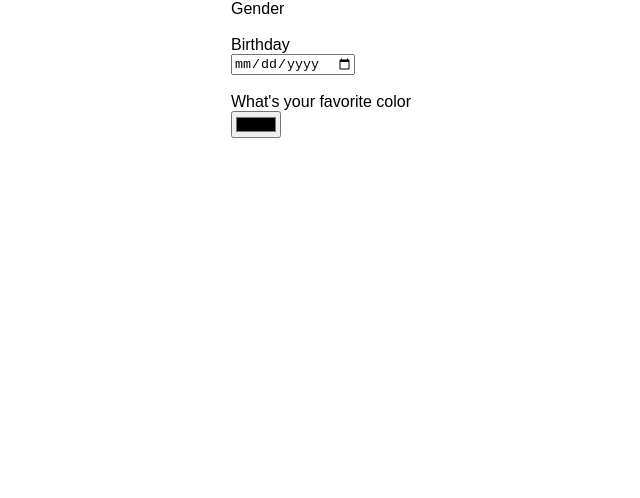
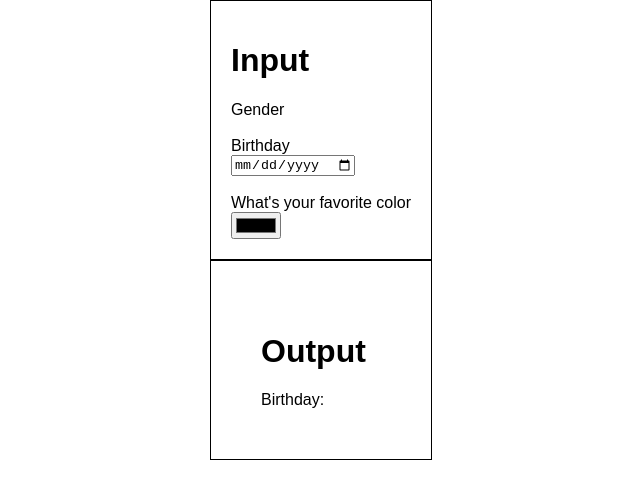
Before and after one commit to landonwjohnson/application-form-test, a React (Create React App) app: page / in a window 1280 px wide. Shown: the top 498 px of the page, without its empty margins (319-959 px from the left). Built offline with nearby package versions, Linux system fonts and the light colour scheme.

Commit message:
added output box for testing

```diff
--- a/src/App.css
+++ b/src/App.css
@@ -28,3 +28,13 @@
   from { transform: rotate(0deg); }
   to { transform: rotate(360deg); }
 }
+
+.input {
+  border: solid 1px black;
+  padding: 20px;
+}
+
+.output {
+  border: solid 1px black;
+  padding: 50px;
+}
--- a/src/components/content/Page1.js
+++ b/src/components/content/Page1.js
@@ -25,6 +25,11 @@ export default class Page1 extends Component {
     this.setState({ gender: e.target.value });
   }
 
+  handleChange(event) {
+    this.setState({
+
+    })
+  }
 
 
   render() {
@@ -33,17 +38,11 @@ export default class Page1 extends Component {
     return (
 
       <div>
-
-
+        <div className="input">
+              <h1>Input</h1>
               <label>Gender</label>
               <br/>
-
-
-
-
-
               <br/>
-
 
               <label> Birthday </label>
               <br/>
@@ -56,7 +55,13 @@ export default class Page1 extends Component {
               <br/>
                 <input id="background-color" value={this.state.color} onChange={this.getColor} type="color" />
               <br/>
+        </div>
 
+
+        <div className="output">
+              <h1>Output</h1>
+              Birthday: {this.state.birthday}
+              </div>
         </div>
 
     );
```
Also changed, not shown: package.json (line endings or trailing spaces), 1 other file (tests, documents, lock files or other folders). Lines whose indentation alone changed are shown as unchanged.
